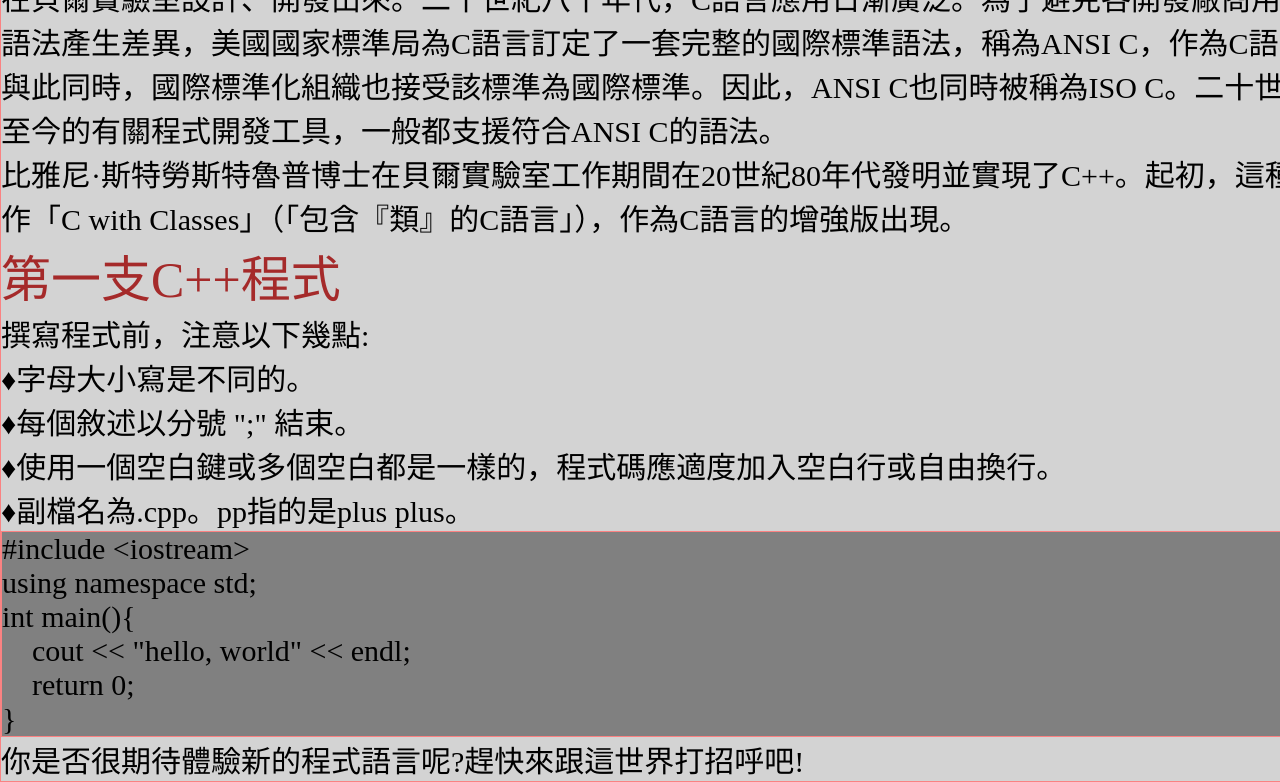
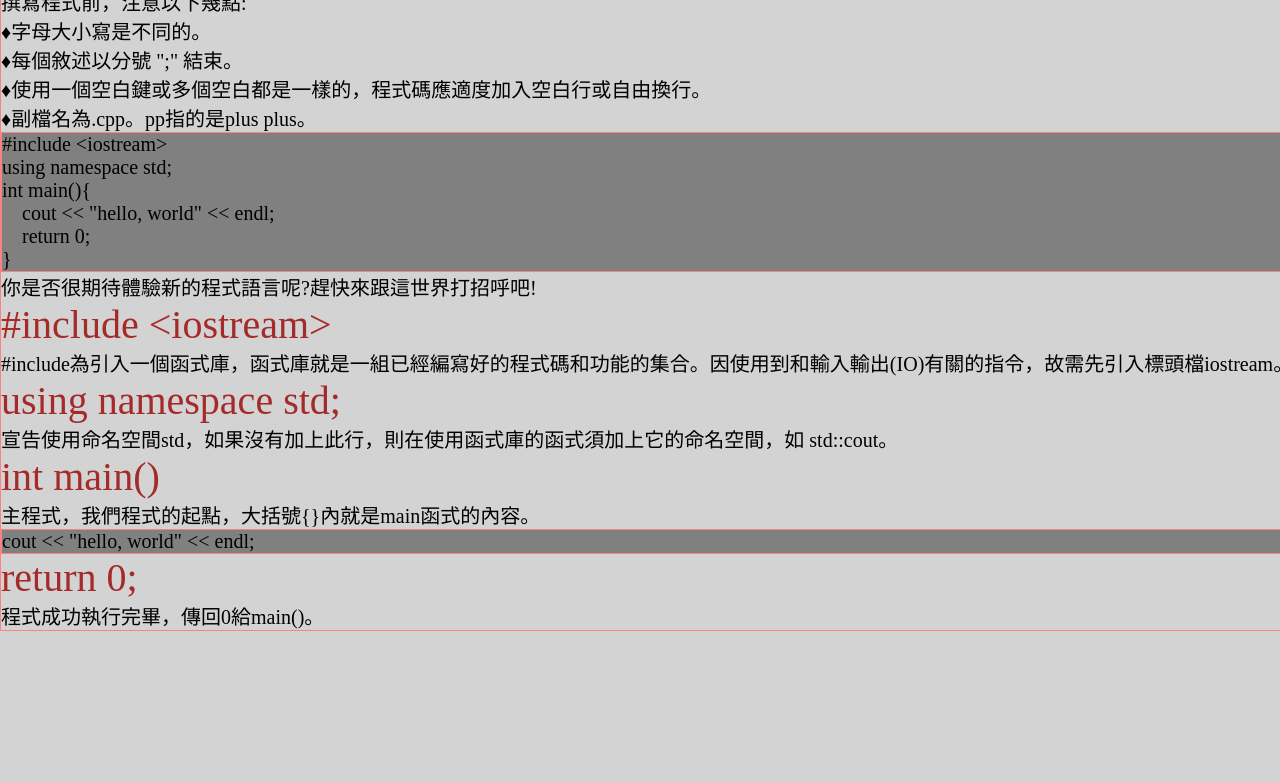
Before and after one commit to ChuangB48/Imformation-study-club, a plain HTML site: page book.html in a window 1280 px wide. Shown: the part 625-1407 px from the top of the page. After the commit the page ends 1256 px from the top, so only its background shows below. Drawn offline with Linux system fonts and the light colour scheme.

Commit message:
add book

```diff
--- a/book.html
+++ b/book.html
@@ -19,23 +19,24 @@
                 left: 0px;
                 width: 1438px;
                 word-wrap: break-word;
+                height: auto;
             }
             #title span{
                 border: 1px rgb(250, 130, 130) solid;
-                font-size: 80px;
+                font-size: 70px;
                 font-family: DFKai-sb;
             }
             #secondtitle span{
-                font-size: 50px;
+                font-size: 40px;
                 font-family: DFKai-sb;
                 color: brown;
             }
             #text span{
-                font-size: 30px;
+                font-size: 20px;
                 font-family: DFKai-sb;
             }
             #code{
-                font-size: 30px;
+                font-size: 20px;
                 border: 1px rgb(250, 130, 130) solid;
                 background-color: gray;
             }
@@ -59,6 +60,7 @@
     </head>
     <body bgcolor="lightgray">
         <div id="board">
+
             <div id="title">
                 <span>
                     C++基礎語法
@@ -124,6 +126,52 @@
                     你是否很期待體驗新的程式語言呢?趕快來跟這世界打招呼吧!
                 </span>
             </div>
+            <div id="secondtitle">
+                <span>
+                    #include &lt;iostream&gt;
+                </span>
+            </div>
+            <div id="text">
+                <span>
+                    #include為引入一個函式庫，函式庫就是一組已經編寫好的程式碼和功能的集合。因使用到和輸入輸出(IO)有關的指令，故需先引入標頭檔iostream。
+                </span>
+            </div>
+            <div id="secondtitle">
+                <span>
+                    using namespace std;
+                </span>
+            </div>
+            <div id="text">
+                <span>
+                    宣告使用命名空間std，如果沒有加上此行，則在使用函式庫的函式須加上它的命名空間，如 std::cout。
+                </span>
+            </div>
+            <div id="secondtitle">
+                <span>
+                    int main()
+                </span>
+            </div>
+            <div id="text">
+                <span>
+                    主程式，我們程式的起點，大括號{}內就是main函式的內容。
+                </span>
+            </div>
+            <div id="code">
+                <span>
+                    cout &lt;&lt; "hello, world" &lt;&lt; endl;
+                </span>
+            </div>
+            <div id="secondtitle">
+                <span>
+                    return 0;
+                </span>
+            </div>
+            <div id="text">
+                <span>
+                    程式成功執行完畢，傳回0給main()。
+                </span>
+            </div>
+
         </div>
         <button id="back" onclick="javascript: ba()">
             <span id="b">
```
